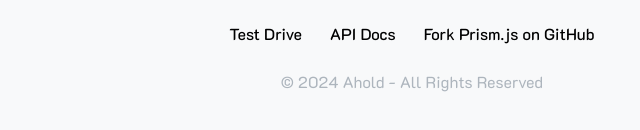
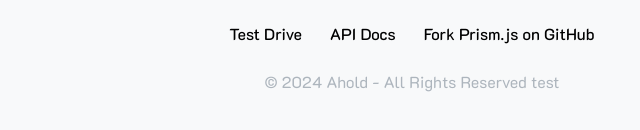
Before and after one commit to GHGlitch/AholdTest, a plain HTML site: page index.html in a window 1280 px wide. Shown: the part 3130-3260 px from the top of the page, 228-868 px from the left. Drawn offline with nearby package versions, Linux system fonts and the light colour scheme; a script that the page names is missing.

Commit message:
Update index.html

```diff
--- a/index.html
+++ b/index.html
@@ -183,7 +183,7 @@ export class FeatherIconsPipe implements PipeTransform {
         </div>
         <div class="row my-2">
             <div class="col-md-4 mx-auto text-muted text-center small-xl">
-                &copy; 2024 Ahold - All Rights Reserved
+                &copy; 2024 Ahold - All Rights Reserved test
             </div>
         </div>
     </div>
```
